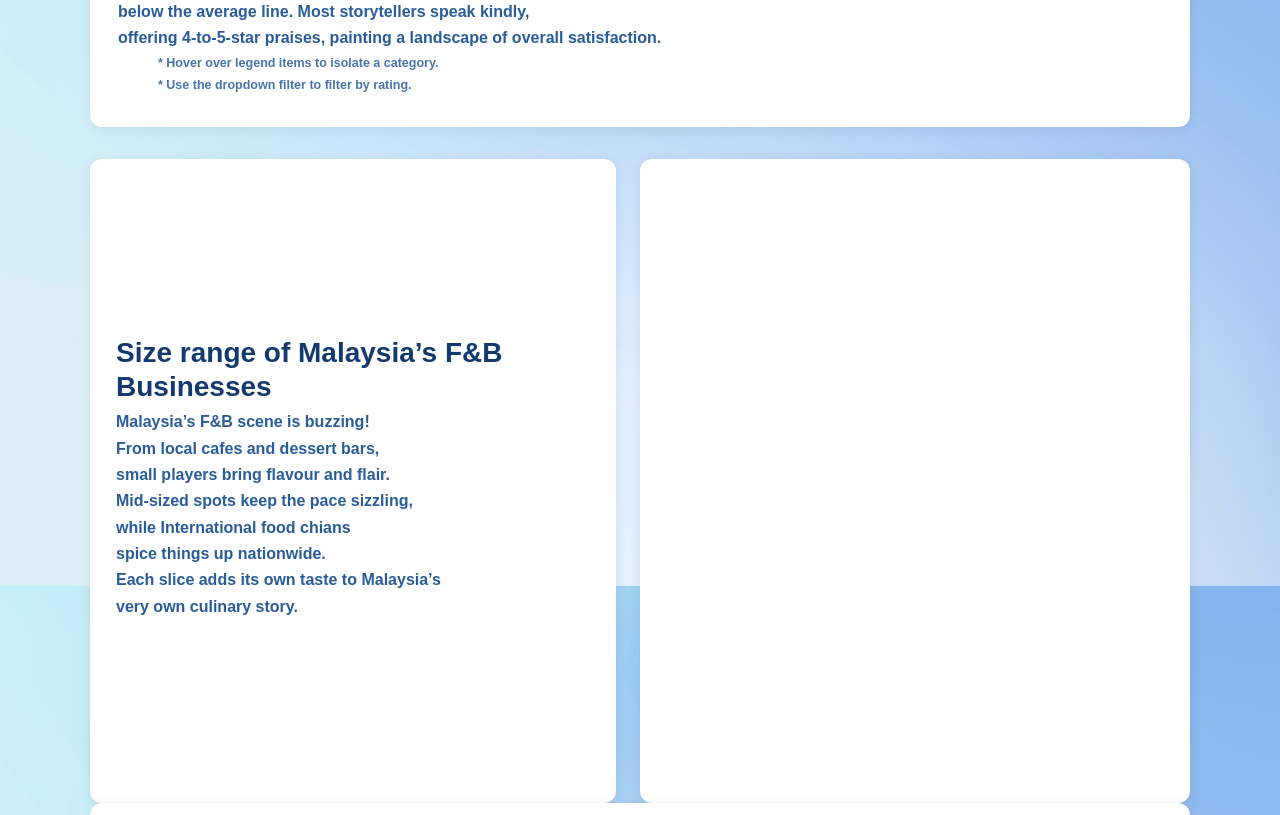
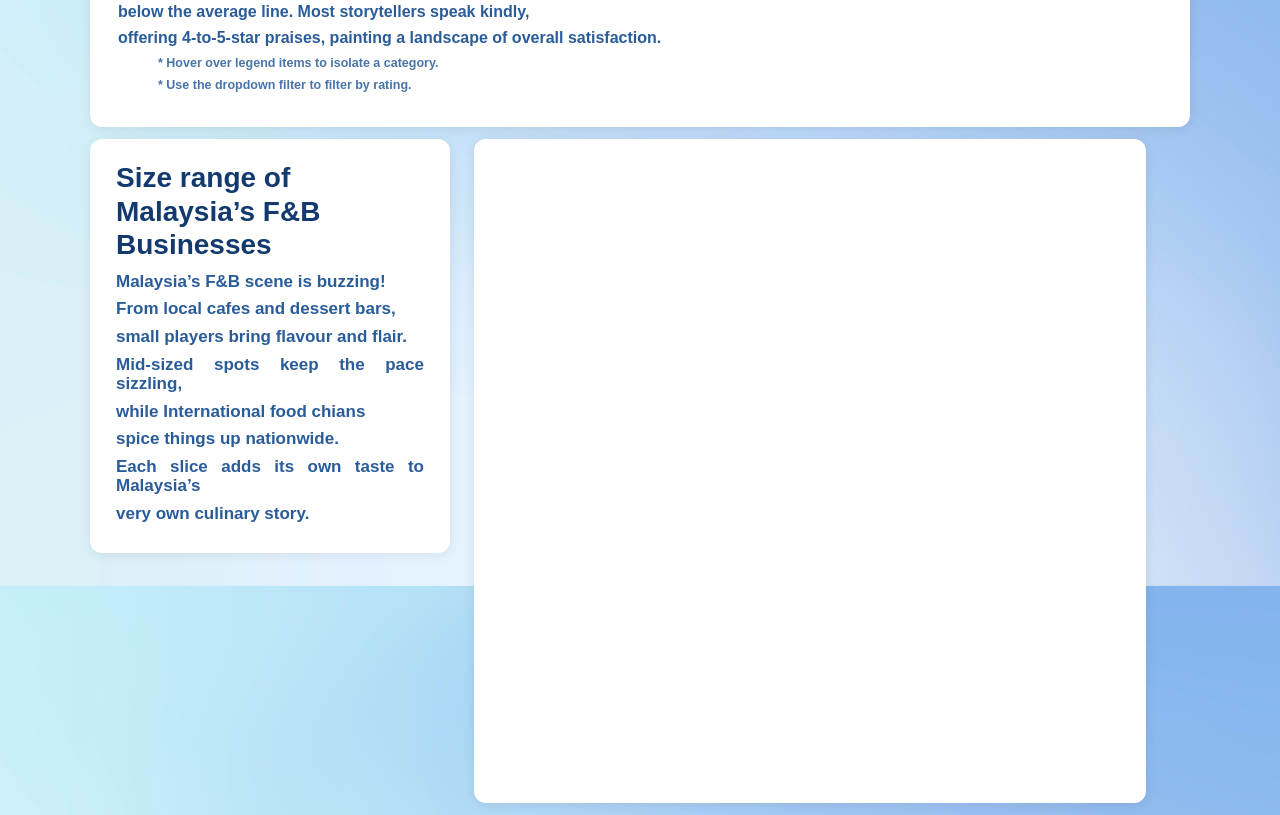
Before and after one commit to shannelp/fit3179_datavisualisation_2, a plain HTML site: page index.html in a window 1280 px wide. Shown: the part 1974-2789 px from the top of the page. Drawn offline with nearby package versions, Linux system fonts and the light colour scheme; a script that the page names is missing.

Commit message:
Update style.css

```diff
--- a/style.css
+++ b/style.css
@@ -267,55 +267,76 @@ section.pure-g { margin-top: 24px; }
   text-justify: inter-word;
 }
 
-/* -------------------------------------------------- */
-/* RADIAL SECTION REFINEMENT — MATCH BOX HEIGHT & SPACING */
-/* -------------------------------------------------- */
+/* ============================================
+   RADIAL ROW — FINAL SPACING & SIZING MATCH
+   Paste at the END of your stylesheet
+   ============================================ */
 
-/* Remove excess space between the donut and the chart above */
-.pure-g.map-radial-row {
-  margin-top: 12px !important;   /* was 24px — tighten vertical spacing */
+/* tighten space above; add space below so next section doesn't touch */
+.pure-g.map-radial-row{
+  margin-top:12px !important;
+  margin-bottom:24px !important;   /* <- keeps a clean gap before next card */
+  align-items:flex-start !important;/* top align; do NOT equalize heights */
+  gap:24px !important;              /* match your global horizontal gap */
 }
 
-/* Keep the entire row aligned with others */
-.pure-g.map-radial-row > .pure-u-1.pure-u-md-1-2 {
-  align-self: stretch;           /* make both cards same height visually */
+/* TEXT COLUMN — fixed width, height = content */
+.pure-g.map-radial-row > .pure-u-1.pure-u-md-1-2:first-child{
+  flex:none !important;
+  width:360px !important;
+  min-width:360px !important;
+  max-width:360px !important;
+  align-self:auto !important;       /* undo any stretch */
 }
 
-/* Match card height consistency with other .card.unified sections */
-.pure-g.map-radial-row .card.unified {
-  height: 100%;
-  display: flex;
-  flex-direction: column;
-  justify-content: center;       /* centers content vertically */
+/* CHART COLUMN — let the chart card size itself */
+.pure-g.map-radial-row > .pure-u-1.pure-u-md-1-2:last-child{
+  flex:none !important;
+  width:auto !important;
 }
 
-/* Text box tighter padding (align visually with other cards) */
-.map-radial-row .block.storytelling {
-  padding: 22px 26px 24px 26px;  /* match your global .block rhythm */
+/* CARDS — same look as the rest, height by content */
+.map-radial-row .card.unified{
+  height:auto !important;
+  border-radius:12px !important;
+  box-shadow:0 2px 12px rgba(0,0,0,.08) !important;
+  overflow:hidden;
+  margin:0;                          /* no extra surprises */
+}
+.map-radial-row .card.unified .block{
+  padding:22px 26px !important;      /* matches your .block rhythm */
 }
 
-/* Donut card box slightly smaller to visually align with others */
-.map-radial-row .story-radial {
-  width: 580px;                  /* instead of 640px — matches card height */
-  height: 580px;
-  margin: 0 auto;
+/* TEXT STYLES (unchanged, just scoped here) */
+.map-radial-row .block.storytelling h2{
+  font-weight:800; font-size:28px; line-height:1.2;
+  margin:0 0 10px; color:var(--blue-900,#0d3069);
+}
+.map-radial-row .block.storytelling p{
+  margin:8px 0; font-size:17px; font-weight:600; color:var(--blue-700);
 }
 
-/* Keep Vega chart fixed within adjusted box */
+/* DONUT CONTAINER — a bit larger, centered */
+.map-radial-row .story-radial{
+  display:grid; place-items:center;
+  width:620px;                      /* more space than before */
+  height:620px;
+  margin:0 auto;
+  background:#fff; border-radius:12px; overflow:visible;
+}
+
+/* DONUT SIZE — fixed; fills the container nicely */
 .map-radial-row .story-radial .vega-embed,
 .map-radial-row .story-radial .vega-embed > *,
 .map-radial-row .story-radial svg,
-.map-radial-row .story-radial canvas {
-  width: 540px !important;
-  height: 540px !important;
+.map-radial-row .story-radial canvas{
+  display:block;
+  width:580px !important;
+  height:580px !important;
+  max-width:none !important;
+  max-height:none !important;
+  overflow:visible !important;
 }
-
-/* Optional: give cards identical shadow depth and corner rounding */
-.map-radial-row .card.unified {
-  border-radius: 12px;
-  box-shadow: 0 2px 12px rgba(0,0,0,.08);
-}
-
 
 /* -------------------------------------------------- */
 /* FOOTER */
```
